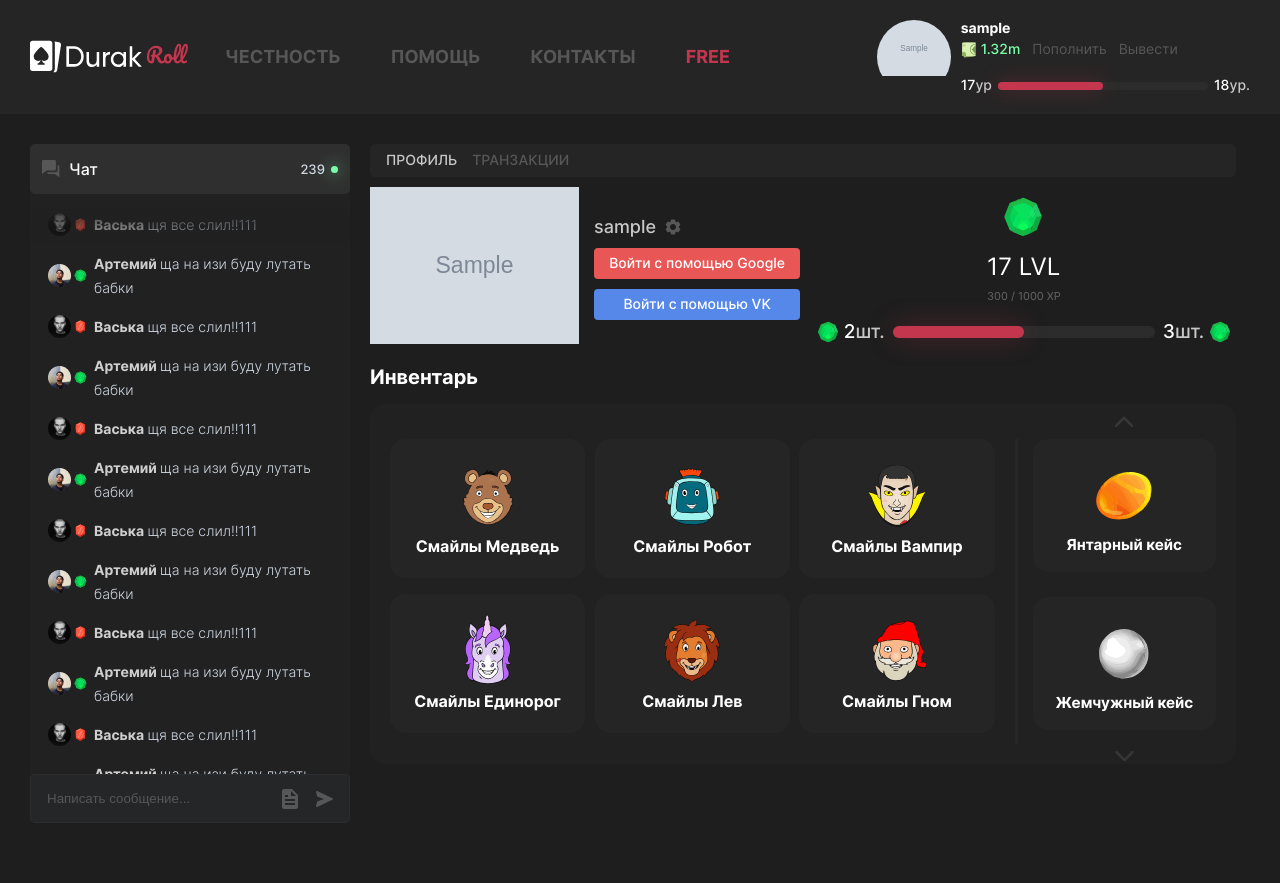
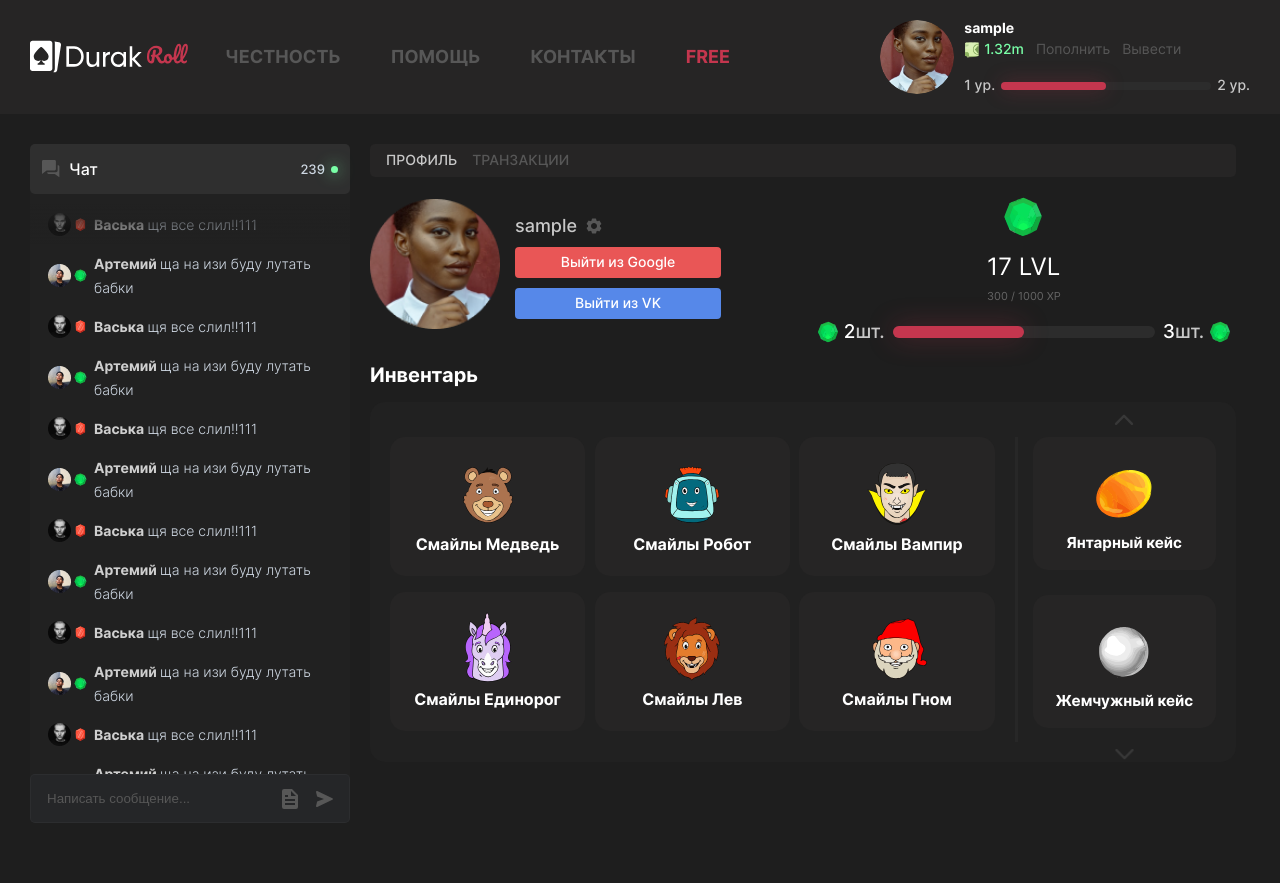
Before and after one commit to gsricco/durak, a Django app: page /profil in a window 1280 px wide. Run offline with Django 4.2, Linux system fonts and the light colour scheme; a user stored in the database is signed in; tables that the repository leaves empty hold one stand-in row (values such as "Sample post"); grey boxes marked "Sample" are stand-in pictures; some web fonts are replaced.

Commit message:
add social_django reg google

```diff
--- a/accaunts/models.py
+++ b/accaunts/models.py
@@ -2,12 +2,24 @@
 from django.contrib.auth.models import AbstractUser
 
 
+class IPUser(models.Model):
+    name = models.CharField(verbose_name="IP пользователя", max_length=200, blank=True, null=True)
+
+
 class CustomUser(AbstractUser):
-    avatar = models.ImageField(verbose_name='Аватар', upload_to='img/avatar/user/', default='img/avatar/user/avatar.png')
+    avatar = models.ImageField(verbose_name='Аватар', upload_to='img/avatar/user/',
+                               default='img/avatar/user/avatar.png')
     vk_url = models.URLField(verbose_name="Ссылка на профиль VK", blank=True, null=True)
     balance = models.IntegerField(verbose_name="Баланс", default=0)
     experience = models.IntegerField(verbose_name="Опыт", default=0)
     level = models.IntegerField(verbose_name="Уровень", default=1)
+    ip_user = models.ForeignKey('IPUser', verbose_name="IP пользовтаеля", on_delete=models.CASCADE, blank=True, null=True)
+    ref_code = models.CharField(verbose_name="Реферальный код", max_length=200)
+    ref_id_user = models.ForeignKey('CustomUser', verbose_name="id пользователя который пригласил", blank=True,
+                                    null=True, on_delete=models.CASCADE, to_field='id')
+    game_id = models.IntegerField(verbose_name="Игрвой id дурак онлайн", blank=True, null=True)
+    ban = models.BooleanField(verbose_name='Бан', default=False)
+
     # game_id = models.IntegerField()
     # пока не ясно к чему должен быть привязан game_id, но по описанию будет. Возможно это будет отдельная модель,
     # которая по ForeignKey будет ссылаться на пользователя, так как game_id может быт много для одного пользователя
--- a/configs/settings.py
+++ b/configs/settings.py
@@ -144,7 +144,7 @@
     'django.contrib.auth.backends.ModelBackend', #возможно отключить, если не будет доступа кроме гугла и вк
     ]
 
-SOCIAL_AUTH_LOGIN_REDIRECT_URL = '/'
+SOCIAL_AUTH_LOGIN_REDIRECT_URL = '/profil'
 
 SOCIAL_AUTH_JSONFIELD_ENABLED = True
 
--- a/templates/profil.html
+++ b/templates/profil.html
@@ -36,6 +36,7 @@
               <span></span>
             </div>
 
+
             <div class="header__logo">
               <a href="/">
                 <svg>
@@ -45,27 +46,23 @@
             </div>
 
             <!-- If not logged-in -->
-            {% if user.is_authenticated == False %}
             <div class="header__login" style="display: none;">
-              <a href="{% url 'social:begin' 'vk-oauth2' %}" class="header__login-link">
+              <a href="#vk" class="header__login-link">
                 <svg>
                   <use xlink:href="{% static 'img/icons/sprite.svg' %}#vk_login"></use>
                 </svg>
               </a>
-              <a href="{% url 'social:begin' 'google-oauth2' %}" class="header__login-link">
+              <a href="#google" class="header__login-link">
                 <svg>
                   <use xlink:href="{% static 'img/icons/sprite.svg' %}#google_login"></use>
                 </svg>
               </a>
             </div>
-            {% endif %}
 
             <!-- If logged-in and has balance -->
-            {% if user.is_authenticated %}
             <a href="profil" class="header__balance">
               <span>1.32m</span>
             </a>
-            {% endif %}
           </div>
 
           <div class="header__wrapper">
@@ -90,20 +87,19 @@
 
             <div class="header__profile">
               <a href="profil" class="header__avatar">
-                <img src="{{ user.avatar.url }}" alt="Аватар">
+                <img src="{% static 'img/gallery/avatar.png' %}" alt="">
               </a>
 
               <div class="header__profile-info">
                 <a href="profil" class="header__profile-name">
                   <!-- If not logged-in -->
-                  {% if user.is_authenticated == False %}
-                  <span>Anonymous</span>
-                    {% endif %}
-
+                  <span style="display: none;">Anonymous</span>
                   <!-- If logged-in -->
-                  {% if user.is_authenticated %}
-                  <span>{{ user.username }}</span>
-
+{% if request.user.is_authenticated %}
+                  <span>{{ request.user }}</span>
+{% else %}
+                  <span>{{ request.user }}</span>
+{% endif %}
                   <svg class="header__profile-settings">
                     <use xlink:href="{% static 'img/icons/sprite.svg' %}#setings"></use>
                   </svg>
@@ -130,21 +126,18 @@
                   <a href="#selectAmountInput" class="header__profile-link popup-link">
                     Вывести
                   </a>
-                  {% endif %}
 
                   <!-- If not logged-in -->
-                    {% if user.is_authenticated == False %}
-                  <a href="{% url 'social:begin' 'vk-oauth2' %}" class="header__profile-login" style="display: block!important;">
+                  <a href="#vk" class="header__profile-login" style="display: none;">
                     <svg>
                       <use xlink:href="{% static 'img/icons/sprite.svg' %}#vk_login"></use>
                     </svg>
                   </a>
-                  <a href="{% url 'social:begin' 'google-oauth2' %}" class="header__profile-login" style="display: block!important;">
+                  <a href="#google" class="header__profile-login" style="display: none;">
                     <svg>
                       <use xlink:href="{% static 'img/icons/sprite.svg' %}#google_login"></use>
                     </svg>
                   </a>
-                    {% endif %}
 
                   <!-- Login btn mobile shown if not logged-in-->
                   <a href="#" class="header__login-btn" style="display: none;">
@@ -155,19 +148,31 @@
                 </div>
 
                 <!-- If user logged-in -->
-              {% if user.is_authenticated %}
+{% if request.user.is_authenticated %}
+                <a href="profil" class="header__profile-progressbar">
+                  <div class="header__profile-lvl header__profile-lvl_back" >
+                    <span>{{ request.user.level }} ур.</span>
+                  </div>
+                  <div class="header__profile-line">
+                    <span></span>
+                  </div>
+                  <div class="header__profile-lvl header__profile-lvl_next">
+                    <span>{{ request.user.level|add:"1" }} ур.</span>
+                  </div>
+                </a>
+{% else %}
                 <a href="profil" class="header__profile-progressbar">
                   <div class="header__profile-lvl header__profile-lvl_back">
-                    17<span>ур</span>
+                    <span>{{ request.user.level }} ур.</span>
                   </div>
                   <div class="header__profile-line">
                     <span></span>
                   </div>
                   <div class="header__profile-lvl header__profile-lvl_next">
-                    18<span>ур.</span>
+                    <span>{{ request.user.level|add:"1" }} ур.</span>
                   </div>
                 </a>
-              {% endif %}
+{% endif %}
 
                 <div class="header__btns">
                   <a href="#modalPayment" class="header__profile-btn popup-link">
@@ -686,7 +691,7 @@
                       <div class="profil__row">
                         <div class="profil__left">
                           <div class="profil__avatar">
-                            <img src="{{ user.avatar.url }}" alt="Аватар">
+                            <img src="{% static 'img/gallery/avatar.png' %}" alt="">
                           </div>
                           <div class="profil__info">
                             <div class="profil__name-wrapper">
@@ -694,7 +699,7 @@
                                 <div class="profil__name">
 
                                   <div class="profil__name-text">
-                                    <span>{{ user.username }}</span>
+                                    <span>{{ request.user }}</span>
                                   </div>
                                   <a href="#profileSettings" class="popup-link">
                                     <svg class="profil__icon-settings">
@@ -706,8 +711,13 @@
                             </div>
 
                             <div class="profil__btns">
+{% if request.user.is_authenticated %}
+                              <a href="{% url 'social:begin' 'google-oauth2' %}" class="profil__btn profil__btn_google">Выйти из Google</a>
+                              <a href="{% url 'social:begin' 'vk-oauth2' %}" class="profil__btn profil__btn_vk">Выйти из VK</a>
+{% else %}
                               <a href="{% url 'social:begin' 'google-oauth2' %}" class="profil__btn profil__btn_google">Войти с помощью Google</a>
                               <a href="{% url 'social:begin' 'vk-oauth2' %}" class="profil__btn profil__btn_vk">Войти с помощью VK</a>
+{% endif %}
                             </div>
                           </div>
                         </div>
```
